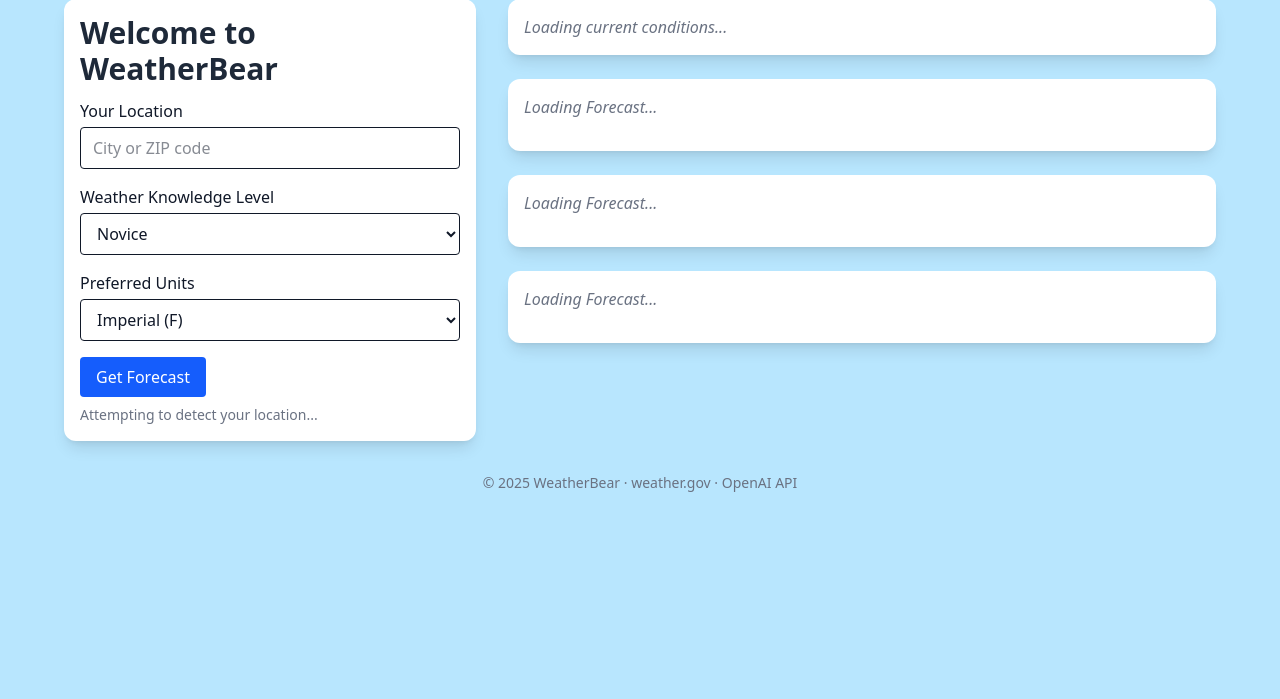
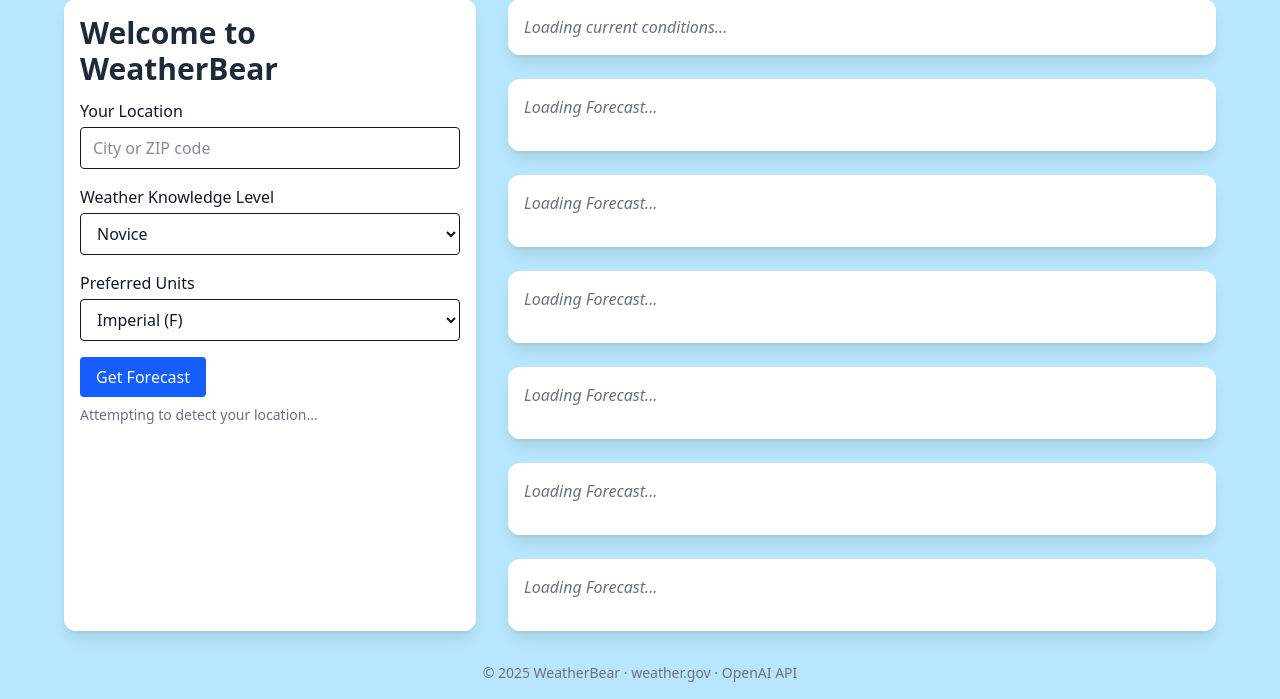
Before and after one commit to Cam-Gilbert/WeatherBear, a Flask app: page / in a window 1280 px wide. Shown: the part 121-820 px from the top of the page. Before the commit the page ends 613 px from the top, so only its background shows below. Run offline with Flask 3, Linux system fonts and the light colour scheme; style sheets or scripts are compiled from the project's sources.

Commit message:
Adding three more forecast panels for a complete 3-Day forecast

```diff
--- a/app.py
+++ b/app.py
@@ -174,6 +174,8 @@ def get_forecast():
     second_slice = make_hourly_split(daily_forecasts[0]['end_time'], daily_forecasts[1]['end_time'], hourly_forecast)
     third_slice = make_hourly_split(daily_forecasts[1]['end_time'], daily_forecasts[2]['end_time'], hourly_forecast)
     fourth_slice = make_hourly_split(daily_forecasts[2]['end_time'], daily_forecasts[3]['end_time'], hourly_forecast)
+    fifth_slice = make_hourly_split(daily_forecasts[3]['end_time'], daily_forecasts[4]['end_time'], hourly_forecast)
+    sixth_slice = make_hourly_split(daily_forecasts[4]['end_time'], daily_forecasts[5]['end_time'], hourly_forecast)
 
     if heatIndex is not None:
         text = f"It is currently {temperature} degrees {temp_unit} with a dewpoint of {dewpoint} {temp_unit}, for a feels-like temperature of {heatIndex} {temp_unit} at {station} with {clouds.lower()} skies. "
@@ -240,6 +242,28 @@ def get_forecast():
             "text": daily_forecasts[3]['detailed_forecast'],
             "icon": determine_icon(daily_forecasts[3]['icon']),
             "hourly_forecast": fourth_slice
+        },
+        "fifth_period": {
+            "title": daily_forecasts[4]['name'],
+            "temperature": daily_forecasts[4]['temperature'],
+            "wind_dir": daily_forecasts[4]['wind_direction'],
+            "wind_speed": daily_forecasts[4]['wind_speed'],
+            "is_daytime": daily_forecasts[4]['is_daytime'],
+            "precip_chance": daily_forecasts[4]['precipitation_chance'],
+            "text": daily_forecasts[4]['detailed_forecast'],
+            "icon": determine_icon(daily_forecasts[4]['icon']),
+            "hourly_forecast": fifth_slice
+        },
+        "sixth_period": {
+            "title": daily_forecasts[5]['name'],
+            "temperature": daily_forecasts[5]['temperature'],
+            "wind_dir": daily_forecasts[5]['wind_direction'],
+            "wind_speed": daily_forecasts[5]['wind_speed'],
+            "is_daytime": daily_forecasts[5]['is_daytime'],
+            "precip_chance": daily_forecasts[5]['precipitation_chance'],
+            "text": daily_forecasts[5]['detailed_forecast'],
+            "icon": determine_icon(daily_forecasts[5]['icon']),
+            "hourly_forecast": sixth_slice
         }
     })
 
--- a/static/js/forecastRender.js
+++ b/static/js/forecastRender.js
@@ -3,6 +3,9 @@ const hourlyData = {
   first: [],
   second: [],
   third: [],
+  fourth: [],
+  fifth: [],
+  sixth: [],
   units: []
 };
 
@@ -21,7 +24,7 @@ export function fetchAndRenderForecast(payload) {
       }
 
       const unit = payload.units === "metric" ? "C" : "F";
-
+      console.log(data.fifth_period);
       // Clear old alerts
       const alertsContainer = document.getElementById("alerts_container");
       alertsContainer.innerHTML = "";
@@ -85,6 +88,10 @@ export function fetchAndRenderForecast(payload) {
       document.querySelector(".firstPeriod-panel").innerHTML = formatPeriod(data.first_period);
       document.querySelector(".secondPeriod-panel").innerHTML = formatPeriod(data.second_period);
       document.querySelector(".thirdPeriod-panel").innerHTML = formatPeriod(data.third_period);
+      document.querySelector(".fourthPeriod-panel").innerHTML = formatPeriod(data.fourth_period);
+      document.querySelector(".fifthPeriod-panel").innerHTML = formatPeriod(data.fifth_period);
+      document.querySelector(".sixthPeriod-panel").innerHTML = formatPeriod(data.sixth_period);
+
 
       // Re-add the chart containers after wiping them out
       document.querySelector(".firstPeriod-panel").insertAdjacentHTML("beforeend", `
@@ -126,10 +133,51 @@ export function fetchAndRenderForecast(payload) {
         </div>
       `);
 
+      document.querySelector(".fourthPeriod-panel").insertAdjacentHTML("beforeend", `
+        <div id="fourth-chart-container" class="hidden mt-4">
+          <div class="flex flex-wrap gap-4">
+            <div class="w-full md:w-1/2">
+              <canvas id="fourth-chart" class="w-full h-48"></canvas>
+            </div>
+            <div class="w-full md:w-1/2">
+              <canvas id="fourth-chart-a" class="w-full h-48"></canvas>
+            </div>
+          </div>
+        </div>
+      `);
+
+      document.querySelector(".fifthPeriod-panel").insertAdjacentHTML("beforeend", `
+        <div id="fifth-chart-container" class="hidden mt-4">
+          <div class="flex flex-wrap gap-4">
+            <div class="w-full md:w-1/2">
+              <canvas id="fifth-chart" class="w-full h-48"></canvas>
+            </div>
+            <div class="w-full md:w-1/2">
+              <canvas id="fifth-chart-a" class="w-full h-48"></canvas>
+            </div>
+          </div>
+        </div>
+      `);
+
+      document.querySelector(".sixthPeriod-panel").insertAdjacentHTML("beforeend", `
+        <div id="sixth-chart-container" class="hidden mt-4">
+          <div class="flex flex-wrap gap-4">
+            <div class="w-full md:w-1/2">
+              <canvas id="sixth-chart" class="w-full h-48"></canvas>
+            </div>
+            <div class="w-full md:w-1/2">
+              <canvas id="sixth-chart-a" class="w-full h-48"></canvas>
+            </div>
+          </div>
+        </div>
+      `);
       // save hourly data to global list so chart function can see it
       hourlyData.first = data.first_period.hourly_forecast;
       hourlyData.second = data.second_period.hourly_forecast;
       hourlyData.third = data.third_period.hourly_forecast;
+      hourlyData.fourth = data.fourth_period.hourly_forecast;
+      hourlyData.fifth = data.fifth_period.hourly_forecast;
+      hourlyData.sixth = data.sixth_period.hourly_forecast;
       hourlyData.units = payload.units;
     })
     .catch(err => console.error("Fetch Error:", err));
@@ -179,7 +227,7 @@ export function toggleChart(id, ...initialVariables) {
     temperature: "#c10007",
     probabilityOfPrecipitation: "#155dfc",
     relativeHumidity: "#008236",
-    windSpeed: "#9f2d00",
+    windSpeed: "#ff7300",
     dewpoint: "#004f3b"
   };
 
@@ -360,7 +408,10 @@ document.addEventListener("DOMContentLoaded", () => {
   const bindings = [
     { panel: "firstPeriod-panel", id: "first", variable: ["temperature", "probabilityOfPrecipitation"] },
     { panel: "secondPeriod-panel", id: "second", variable: ["temperature", "probabilityOfPrecipitation"] },
-    { panel: "thirdPeriod-panel", id: "third", variable: ["temperature", "probabilityOfPrecipitation"] }
+    { panel: "thirdPeriod-panel", id: "third", variable: ["temperature", "probabilityOfPrecipitation"] },
+    { panel: "fourthPeriod-panel", id: "fourth", variable: ["temperature", "probabilityOfPrecipitation"] },
+    { panel: "fifthPeriod-panel", id: "fifth", variable: ["temperature", "probabilityOfPrecipitation"] },
+    { panel: "sixthPeriod-panel", id: "sixth", variable: ["temperature", "probabilityOfPrecipitation"] }
   ];
 
   bindings.forEach(({ panel, id, variable }) => {
--- a/templates/homepage.html
+++ b/templates/homepage.html
@@ -71,6 +71,24 @@
         <p class="text-gray-500 italic">Loading Forecast...</p>
       </div>
     </div>
+
+    <div class="fourthPeriod-panel bg-white rounded-xl shadow-lg p-4 cursor-pointer transition-all hover:shadow-xl">
+      <div id="fourth-period-forecast" class = "mb-4">
+        <p class="text-gray-500 italic">Loading Forecast...</p>
+      </div>
+    </div>
+
+    <div class="fifthPeriod-panel bg-white rounded-xl shadow-lg p-4 cursor-pointer transition-all hover:shadow-xl">
+      <div id="fifth-period-forecast" class = "mb-4">
+        <p class="text-gray-500 italic">Loading Forecast...</p>
+      </div>
+    </div>
+
+    <div class="sixthPeriod-panel bg-white rounded-xl shadow-lg p-4 cursor-pointer transition-all hover:shadow-xl">
+      <div id="sixth-period-forecast" class = "mb-4">
+        <p class="text-gray-500 italic">Loading Forecast...</p>
+      </div>
+    </div>
   </div>
 </div>
 
```
Also changed, not shown: test/test.py (+1 -1 lines).
